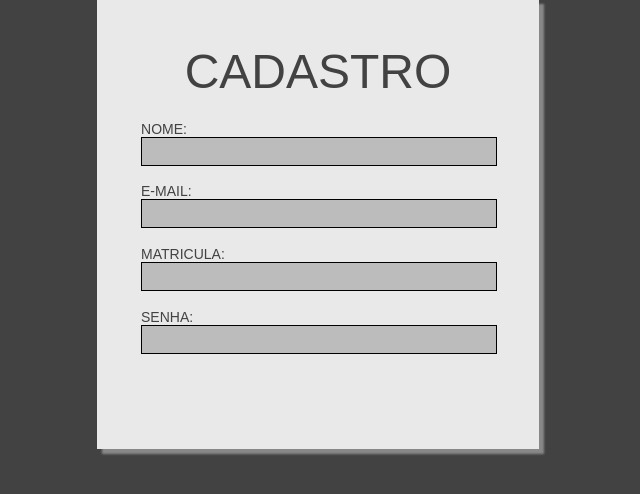
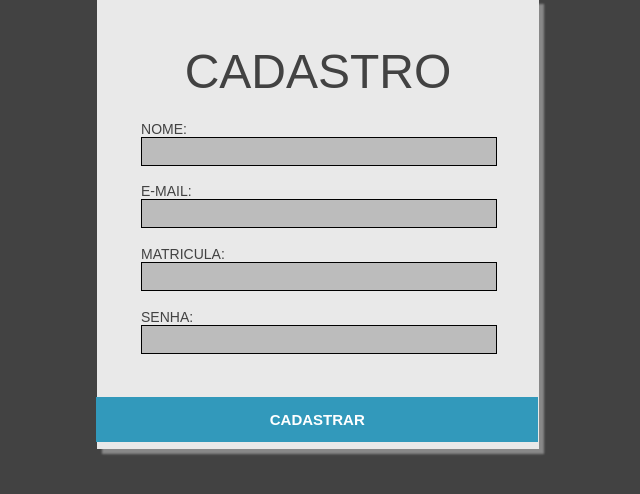
Before and after one commit to Gvieirabriel/logiclearn, a PHP site: page /front/cadastro.html in a window 1280 px wide. Shown: the part 127-621 px from the top of the page, without its empty margins (322-962 px from the left). Run offline with PHP 8.4, Linux system fonts and the light colour scheme.

Commit message:
Botao caraio

```diff
--- a/www/front/cadastro.html
+++ b/www/front/cadastro.html
@@ -20,6 +20,8 @@
 			  SENHA:<br>
 			  <input class="inputlogin" type="text" name="pssword">
 		</form>
+		<div class="limpa"></div>
+			  <button type="submit" class="btncadastro"><strong>CADASTRAR</strong></button>
 
 		</div>
 	</div>
--- a/www/front/css/style.css
+++ b/www/front/css/style.css
@@ -79,3 +79,51 @@
     cursor: pointer;
     box-shadow: 5px 5px 2px #888888;
 }
+
+.btnlogin1 {
+    background-color: #ff9900;
+    color: white;
+    padding: 14px 20px;
+    border: none;
+    cursor: pointer;
+    height: 45px;
+    width: 45%;
+    font-size: 15px;
+    margin: 5% 10% 0 0;
+    float: left;
+}
+
+.btnlogin2 {
+    background-color: #3299bb;
+    color: white;
+    padding: 14px 20px;
+    border: none;
+    cursor: pointer;
+    height: 45px;
+    width: 45%;
+    font-size: 15px;
+    float: left;
+    margin: 5% 0 0 0;
+}
+
+.btncadastro {
+    background-color: #3299bb;
+    color: white;
+    padding: 14px 20px;
+    border: none;
+    cursor: pointer;
+    height: 45px;
+    width: 125%;
+    position: relative;
+    top: 26px;
+    right:45px;
+    font-size: 15px;
+}
+
+button:hover {
+    opacity: 0.8;
+}
+
+.limpa{
+  clear: both;
+}
--- a/www/front/login.html
+++ b/www/front/login.html
@@ -2,7 +2,8 @@
 <html>
 <head>
 	<meta charset="utf-8">
-	<link rel="stylesheet" type="text/css" href="login.css">
+	<link rel="stylesheet" type="text/css" href="css/style.css">
+	<!-- <link rel="stylesheet" type="text/css" href="css/bootstrap.css"> -->
 	<title>Login</title>
 </head>
 <body class="bglogin">
@@ -15,6 +16,8 @@
 			  <input class="inputlogin" type="text" name="username"><br>
 			  SENHA:<br>
 			  <input class="inputlogin" type="text" name="password">
+			  <button type="submit" class="btnlogin1"><strong>CADASTRAR</strong></button>
+			  <button type="submit" class="btnlogin2"><strong>ENTRAR</strong></button>
 		</form>
 
 		</div>
```
